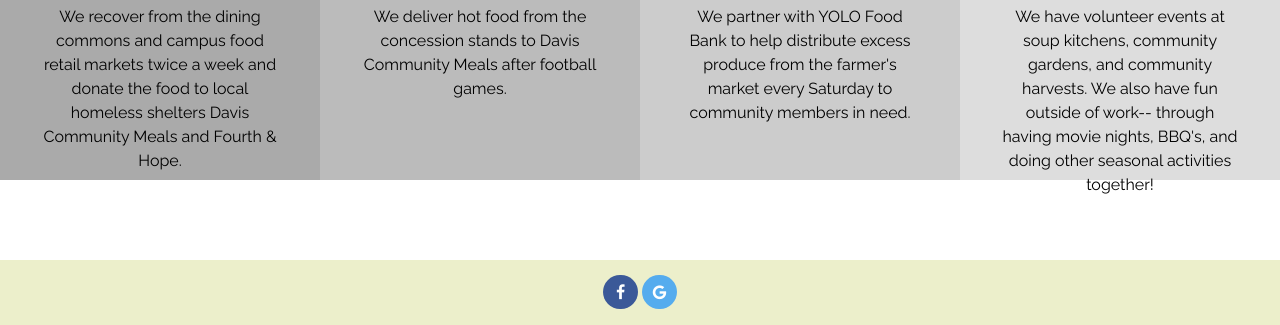
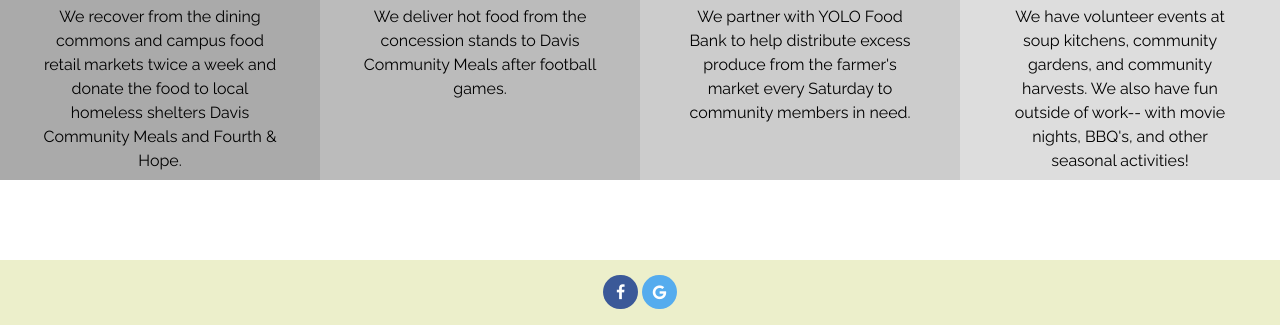
Before and after one commit to foodrecoverynetworkatucd/foodrecoverynetworkatucd.github.io, a plain HTML site: page work.html in a window 1280 px wide. Shown: the part 475-800 px from the top of the page. Drawn offline with Linux system fonts and the light colour scheme; a script that the page names is missing.

Commit message:
Update work.html

```diff
--- a/work.html
+++ b/work.html
@@ -49,7 +49,7 @@
   </div>
   <div class="workColumn" style="background-color:#ddd;">
     <h2>Volunteer and Socials</h2>
-    <p>We have volunteer events at soup kitchens, community gardens, and community harvests. We also have fun outside of work-- through having movie nights, BBQ's, and doing other seasonal activities together!  </p>
+    <p>We have volunteer events at soup kitchens, community gardens, and community harvests. We also have fun outside of work-- with movie nights, BBQ's, and other seasonal activities!  </p>
   </div>
 </div>
 
```
